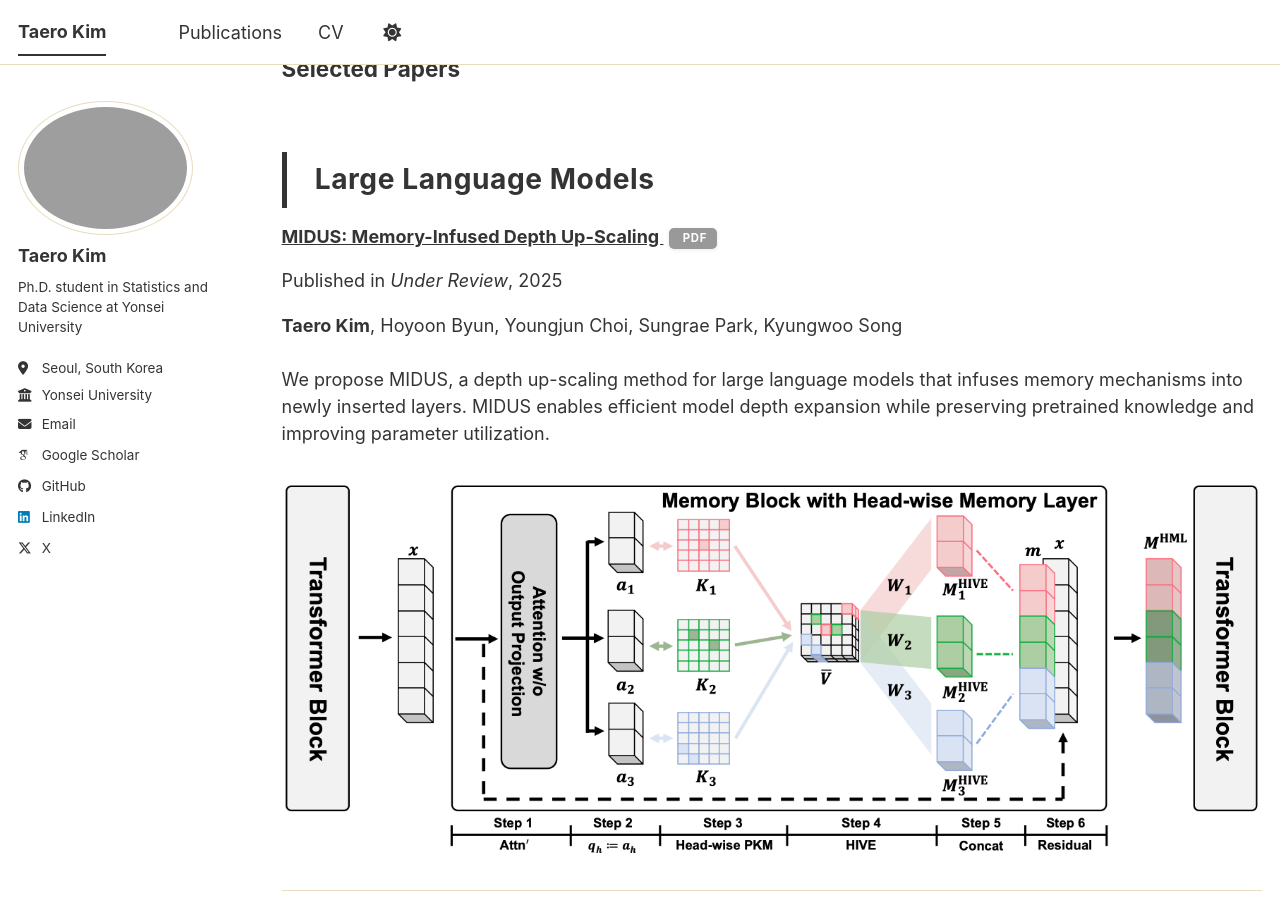
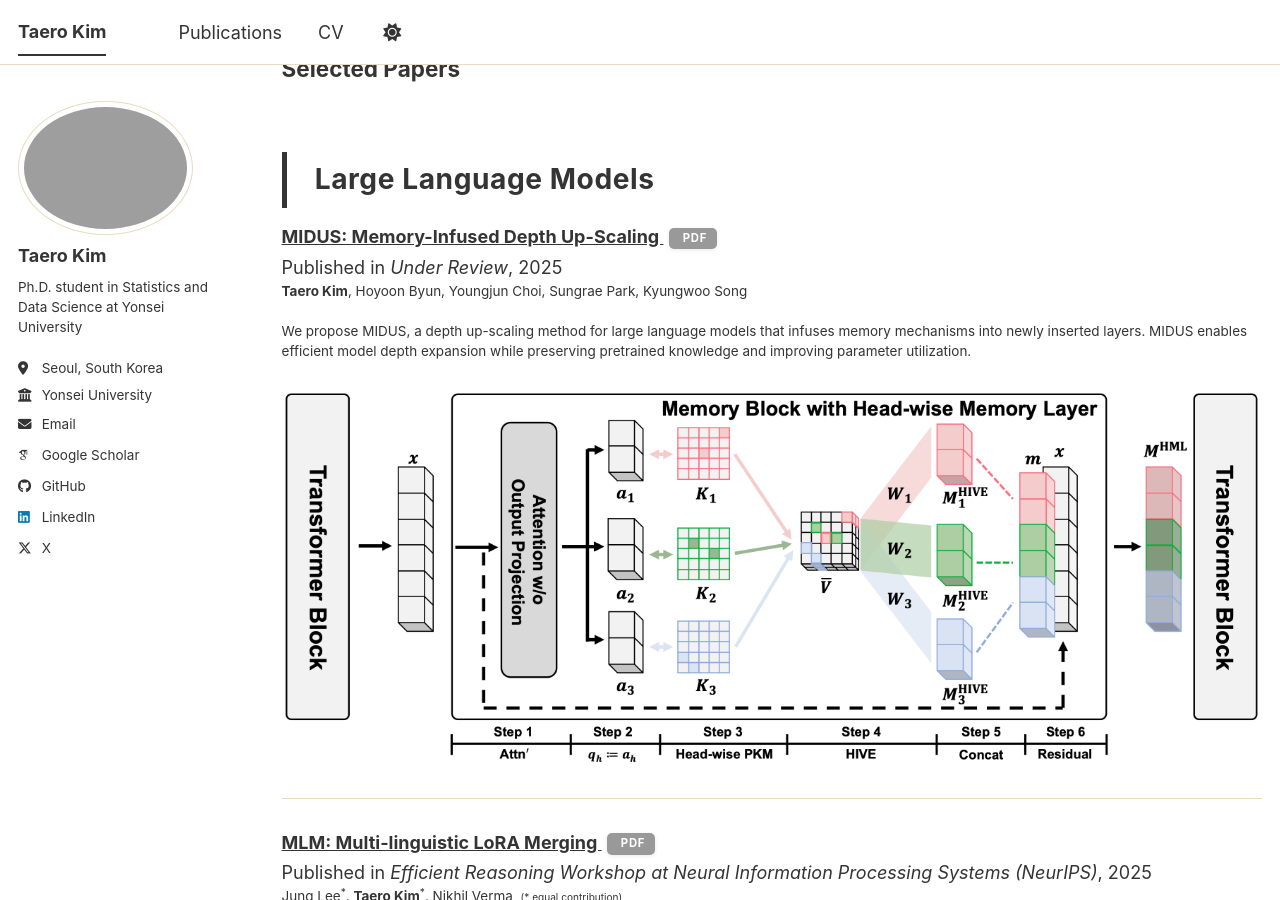
Before and after one commit to GoldMilkyway/goldmilkyway.github.io, a Jekyll site: the page built from _pages/about.md, in a window 1280 px wide and 900 px high, scrolled down 762 px. Built offline with Jekyll 4.4.1, drawn with Linux system fonts in a browser that asks for light colours; some web fonts are replaced; a script bundle is joined from its source files by our own code; library files that are not in the unit come from our copies.

Commit message:
ver_2.21

```diff
--- a/_includes/archive-single.html
+++ b/_includes/archive-single.html
@@ -44,15 +44,13 @@
         {% if post.collection == 'teaching' %}
           <p style="margin-bottom: 0.3em;"> {{ post.type }}, <i>{{ post.venue }}</i>, {{ post.date | default: "1900-01-01" | date: "%Y" }} </p>
         {% elsif post.collection == 'publications' %}
-          <p style="margin-bottom: 0.3em;">Published in <i>{{ post.venue }}</i>, {{ post.date | default: "1900-01-01" | date: "%Y" }} </p>
+          <p style="margin: 0;">Published in <i>{{ post.venue }}</i>, {{ post.date | default: "1900-01-01" | date: "%Y" }}</p>
         {% elsif post.date %}
          <p class="page__date"><strong><i class="fa fa-fw fa-calendar" aria-hidden="true"></i> {{ site.data.ui-text[site.locale].date_label | default: "Published:" }}</strong> <time datetime="{{ post.date | default: "1900-01-01" | date_to_xmlschema }}">{{ post.date | default: "1900-01-01" | date: "%B %d, %Y" }}</time></p>
         {% endif %}
 
-    {% if post.excerpt and site.read_more != 'enabled' %}
-    <p class="archive__item-excerpt" itemprop="description">{{ post.excerpt | markdownify }}</p>
-    {% elsif post.excerpt and site.read_more == 'enabled' %}
-    <p class="archive__item-excerpt" itemprop="description"><p>{{ post.excerpt | markdownify | remove: '<p>' | remove: '</p>' }}<strong><a href="{{ base_path }}{{ post.url }}" rel="permalink"> Read more</a></strong></p></p>
+    {% if post.excerpt %}
+    <p class="archive__item-excerpt" itemprop="description" style="margin-top: 0;">{{ post.excerpt }}</p>
     {% endif %}
 
     {% if post.image %}
```
